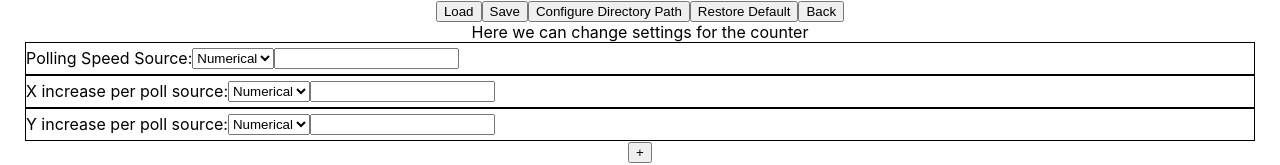
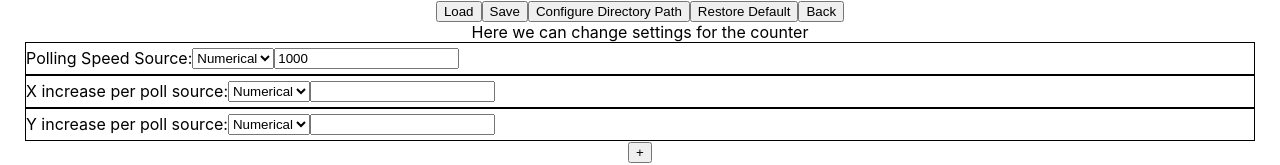
Before and after one commit to CyberImpXIII/scifi_videoprop_audio_scheduler, a React (Create React App) app: page / in a window 1280 px wide. Both pictures are taken after a click on the button "Configuration". Shown: the top 165 px of the page. Built offline with nearby package versions, Linux system fonts and the light colour scheme; the HTML template or start-up script is replaced by a standard one.

Commit message:
polling speed source now fully functional and recallable via config file

```diff
--- a/src/Views/Config.js
+++ b/src/Views/Config.js
@@ -71,18 +71,18 @@ const Config = ({dataObj, setConfig, config, mediaArray, rulesArray, setRulesArr
     return(
     <>
         <button key='loadbutton' onClick={loadBtnHandler}>Load</button>
-        <button key='savebutton' onClick={()=>{saveBtnHandler(['rulesArray',rulesArray], ["pollingSpeedSource", pollingSpeedSource], ["pollingSpeed", pollingSpeed])}}>Save</button>
+        <button key='savebutton' onClick={()=>{saveBtnHandler(['rulesArray',rulesArray], ["pollingSpeedSource", pollingSpeedSource], ["pollingSpeed", pollingSpeed], [''], [])}}>Save</button>
         <button key='dirpathbutton' onClick={configDirSet}>Configure Directory Path</button>
         <button key='defaultbutton'>Restore Default</button>
         <button key='backbutton' onClick={()=>{setConfig(!config)}}>Back</button>
         <div>
             <div >Here we can change settings for the counter</div>
             <div className='audioRow'> Polling Speed Source:
-                <select onChange={(e)=>{setPollingSpeedSource(e.target.value)}}>
+                <select defaultValue={dataObj && dataObj.pollingSpeedSource ? dataObj.pollingSpeedSource : 'numerical'} onChange={(e)=>{setPollingSpeedSource(e.target.value)}}>
                     <option value='numerical'> Numerical </option>
                     <option value='slider'> Slider</option>
                 </select>
-                {pollingSpeedSource === 'numerical' && <input type='number' onChange={(e)=>{setPollingSpeed(e.target.value)}}></input>}
+                {pollingSpeedSource === 'numerical' && <input type='number' defaultValue={dataObj && dataObj.pollingSpeed ? dataObj.pollingSpeed : 1000} onChange={(e)=>{setPollingSpeed(e.target.value)}}></input>}
             </div>
             <div className='audioRow'> X increase per poll source:
                 <select onChange={(e)=>{setPollingSpeedSource(e.target.value)}}>
```
